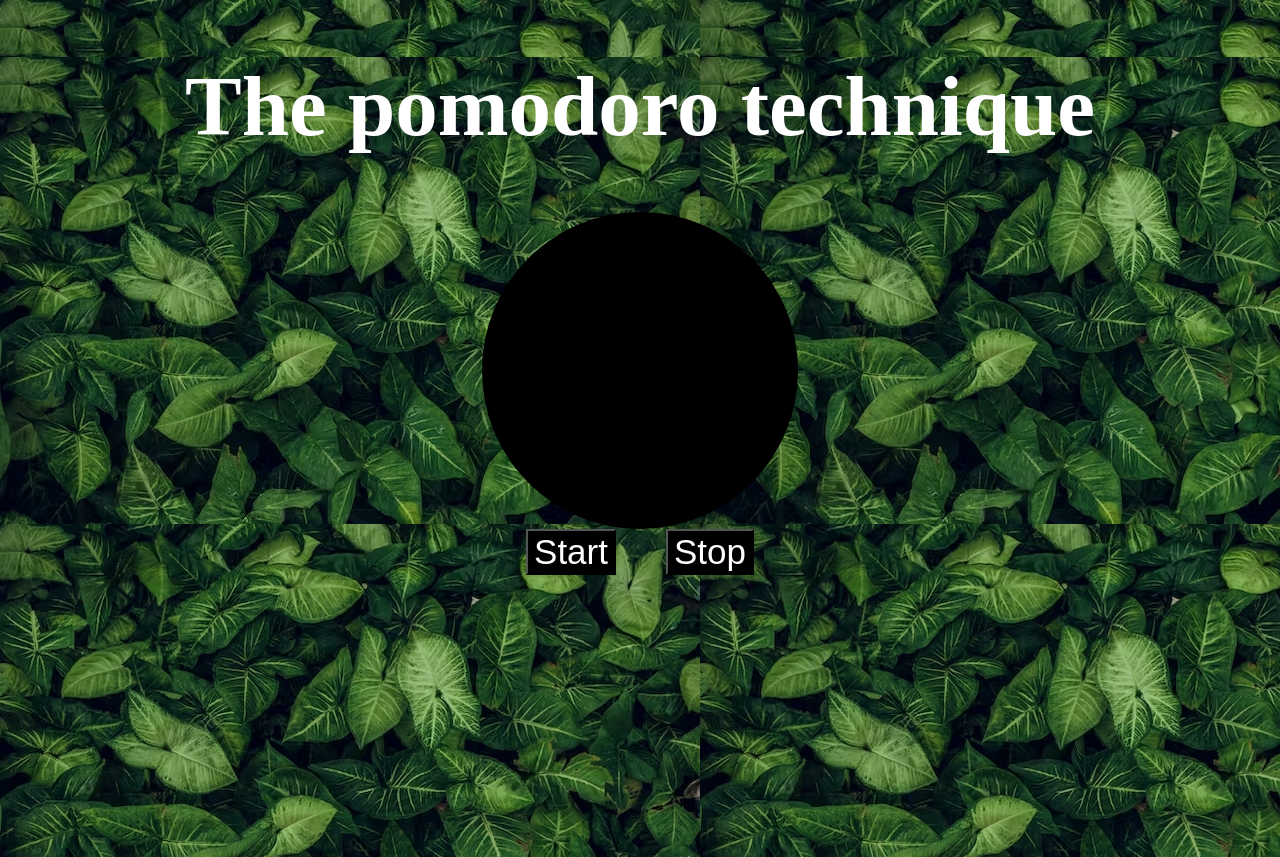
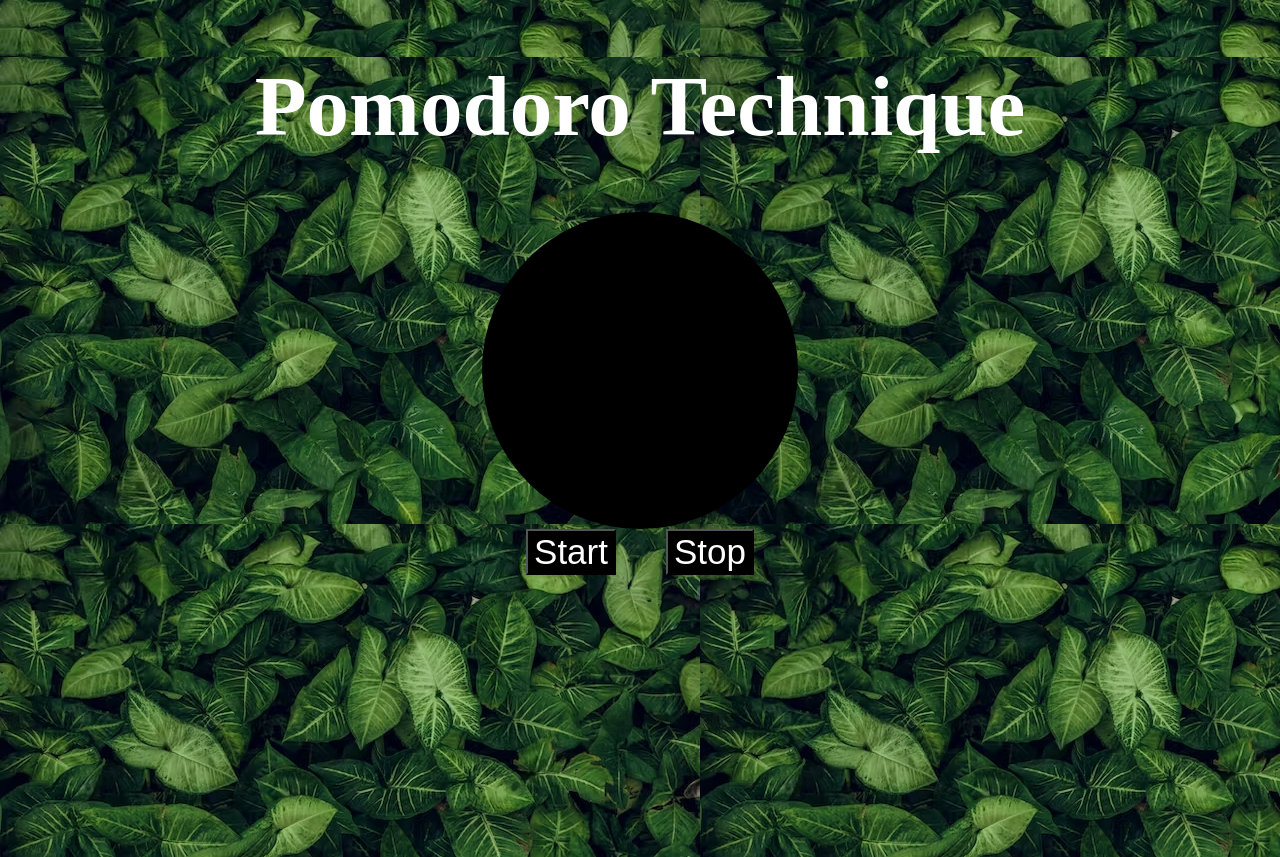
Before and after one commit to Imanplay/temporizador-pomodoro, a plain HTML site: page index.html in a window 1280 px wide. Drawn offline with Linux system fonts and the light colour scheme.

Commit message:
agregue icono

```diff
--- a/index.html
+++ b/index.html
@@ -4,13 +4,14 @@
 <head>
   <meta charset="UTF-8">
   <meta name="viewport" content="width=device-width, initial-scale=1.0">
+  <link rel="icon" href="timer-icon.ico" type="image/x-icon">
   <link rel="stylesheet" href="style.css">
   <script src="app.js" defer=""></script>
   <title>Pomodoro</title>
 </head>
 
 <body>
-  <h1>The pomodoro technique</h1>
+  <h1>Pomodoro Technique</h1>
   <div class="contador">
     <h2 class="minutos"><span id="input"></span></h2>
     </div>
```
Also changed, not shown: timer-icon.ico (added).
